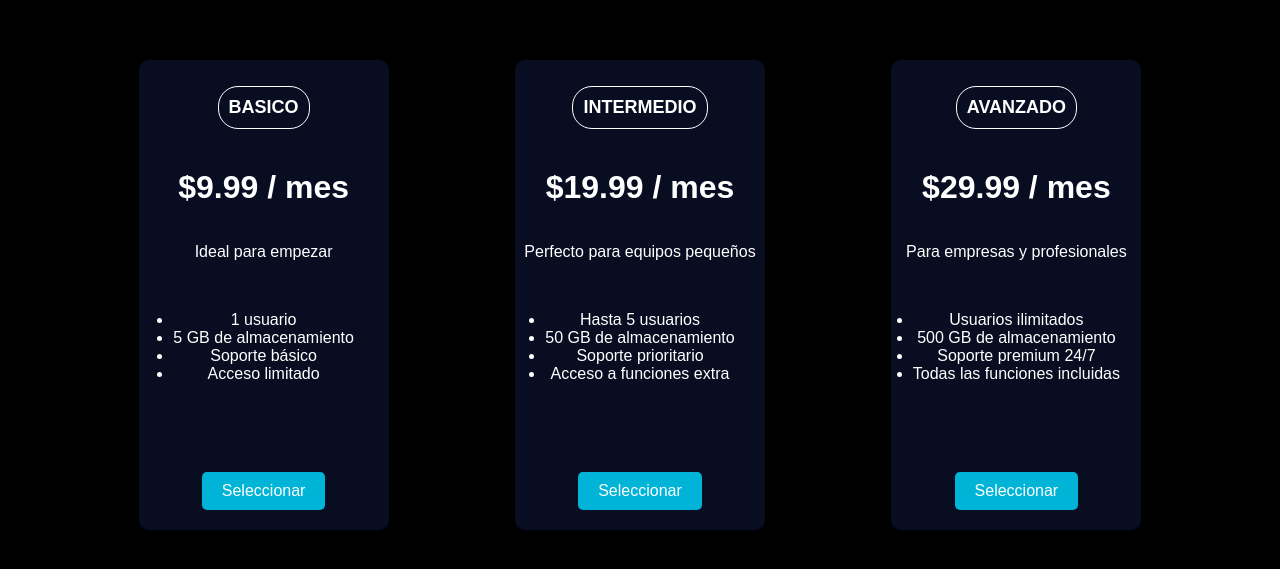
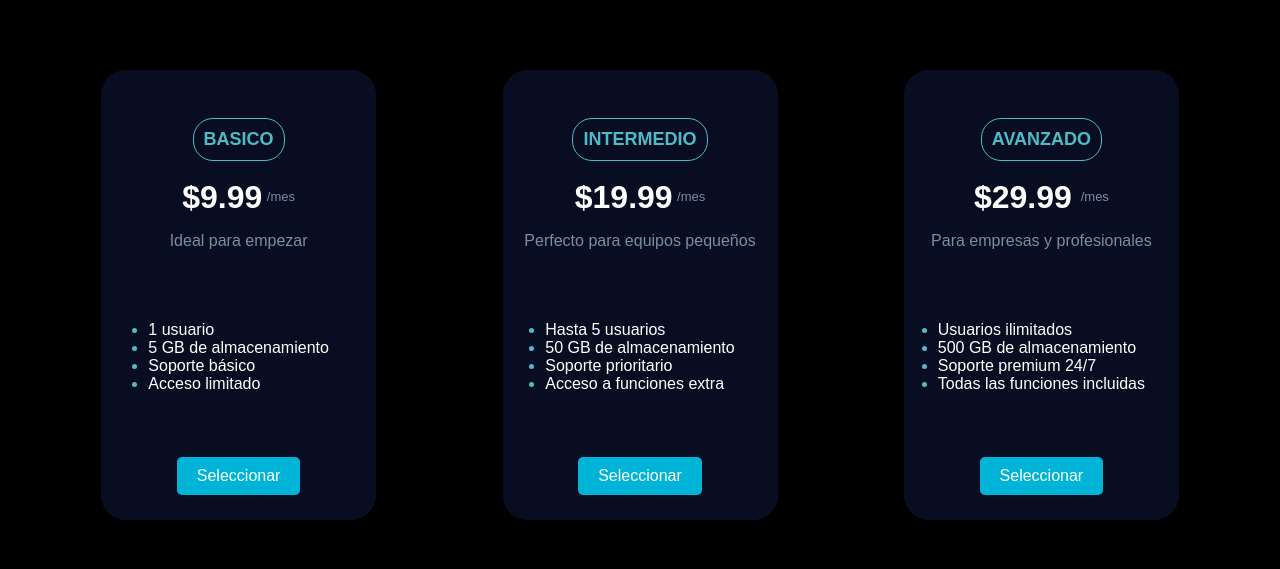
Before and after one commit to RodrigoHernandez06/guiaEjercicios01, a plain HTML site: page index.html in a window 1280 px wide. Shown: the part 113-682 px from the top of the page. Drawn offline with Linux system fonts and the light colour scheme.

Commit message:
💄: Cambiando styles

```diff
--- a/script.js
+++ b/script.js
@@ -2,7 +2,7 @@ document.addEventListener('DOMContentLoaded', () => {
   const planes = [
     {
       nombre: "BASICO",
-      precio: "$9.99 / mes",
+      precio: "$9.99",
       slogan: "Ideal para empezar",
       caracteristicas: [
         "1 usuario",
@@ -13,7 +13,7 @@ document.addEventListener('DOMContentLoaded', () => {
     },
     {
       nombre: "INTERMEDIO",
-      precio: "$19.99 / mes",
+      precio: "$19.99",
       slogan: "Perfecto para equipos pequeños",
       caracteristicas: [
         "Hasta 5 usuarios",
@@ -24,7 +24,7 @@ document.addEventListener('DOMContentLoaded', () => {
     },
     {
       nombre: "AVANZADO",
-      precio: "$29.99 / mes",
+      precio: "$29.99 ",
       slogan: "Para empresas y profesionales",
       caracteristicas: [
         "Usuarios ilimitados",
@@ -42,7 +42,9 @@ document.addEventListener('DOMContentLoaded', () => {
         <div class="card">
         <div class="title">
           <p class="name">${plan.nombre}</p>
-          <h1 class="price">${plan.precio}</h1>
+          <div>
+          <h1 class="price">${plan.precio}</h1> <p class="mes">/mes</p>
+          </div>
           <p class="slogan">${plan.slogan}</p>
         </div>
         <div class="body">
--- a/styles.css
+++ b/styles.css
@@ -30,6 +30,8 @@ body {
     cursor: pointer;
     font-size: 16px;
     transition: background-color 0.3s ease;
+    position:relative;
+    bottom: 25px;
 }
 
 .contenedor {
@@ -39,18 +41,17 @@ body {
 }
 
 .card {
-    width: 250px;
+    width: 275px;
     height: 450px;
     background-color: #090D21;
     justify-content: center;
     color: white;
-    border-radius: 10px;
+    border-radius: 25px;
     box-shadow: 0 4px 8px rgba(0, 0, 0, 0.2);
     display: flex;
     flex-direction: column;
     align-items: center;
     transition: transform 0.3s ease, box-shadow 0.3s ease;
-    padding-bottom: 20px;
     text-align: center;
     overflow: hidden;
 }
@@ -61,7 +62,7 @@ body {
     transform: translateY(-10px);
     box-shadow: 0 8px 16px rgba(0, 0, 0, 0.3);
     .title {
-        background-color: #131A44;
+        background-color: #162762;
     }
 }
 
@@ -81,7 +82,7 @@ body {
 }
 
 .body {
-    width: auto;
+    width: inherit;
     height: inherit;
     background-color: inherit;
     justify-content: center;
@@ -92,22 +93,52 @@ body {
     align-items: center;
     transition: transform 0.3s ease, box-shadow 0.3s ease;
     padding: 0 10px;
+    text-align: left;
+}
+
+.card:hover .body{
+    background-color: #13173E;
+    box-shadow: 0 8px 16px rgba(0, 0, 0, 0.3);
 }
 
 .name {
     border-style: solid;
-    border-color: white;
+    border-color: #4DBCC8;
     border-width: 1px;
     border-radius: 20px;
     padding: 10px;
     font-size: large;
     font-weight: bold;
+    color: #4DBCC8;
 }
 
 .list {
-    padding: 10px 5px;
+    padding: 10px 10px;
+    color: white;
+
 }
+
+ul li::marker {
+    color: #4DBCC8;
+    size: 15px;
+}
+
 
 .slogan {
     font-weight: lighter;
+    color: #7B8DA5;
 }
+
+.mes{
+    vertical-align: super;
+    font-size: small;
+    color: #7B8DA5;
+}
+
+h1{
+    display: inline;
+}
+
+p{
+    display: inline;
+}
```
